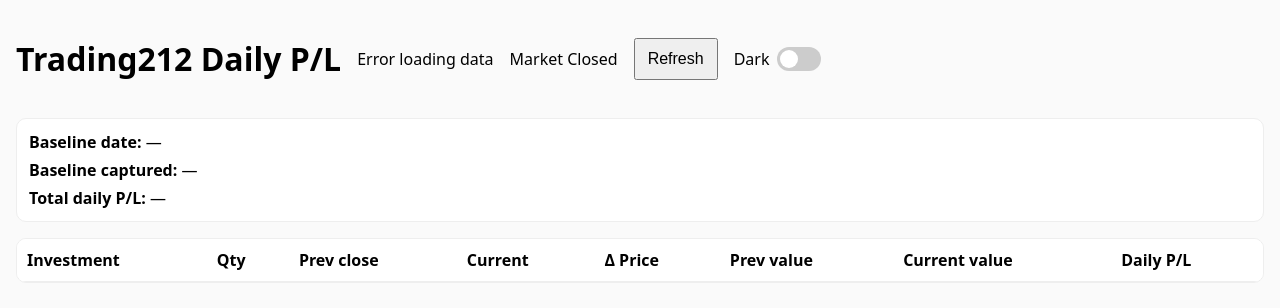
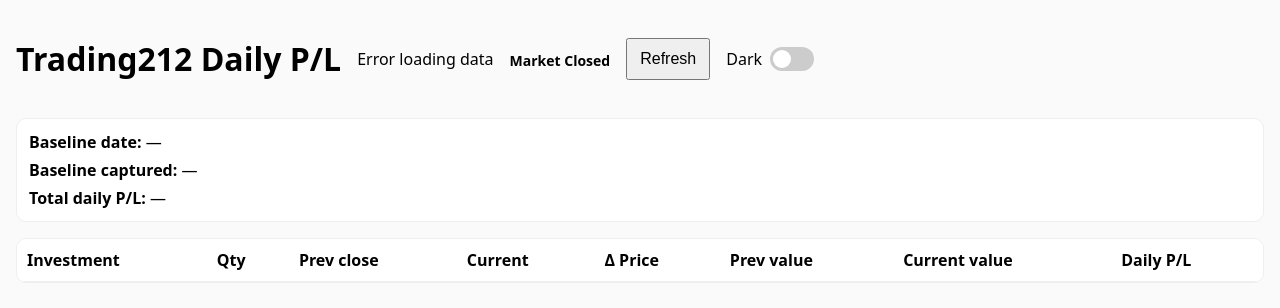
Before and after one commit to jacobwesty1-cmd/t212-pl-tracker, a plain HTML site: page frontend/index.html in a window 1280 px wide. Drawn offline with Linux system fonts and the light colour scheme; no server answers.

Commit message:
fix market status styling

```diff
--- a/frontend/style.css
+++ b/frontend/style.css
@@ -169,3 +169,8 @@ header {
   gap: 16px;
   flex-wrap: wrap;
 }
+.market-status {
+  font-size: 14px;
+  font-weight: 600;
+  margin-top: 4px;
+}
```
